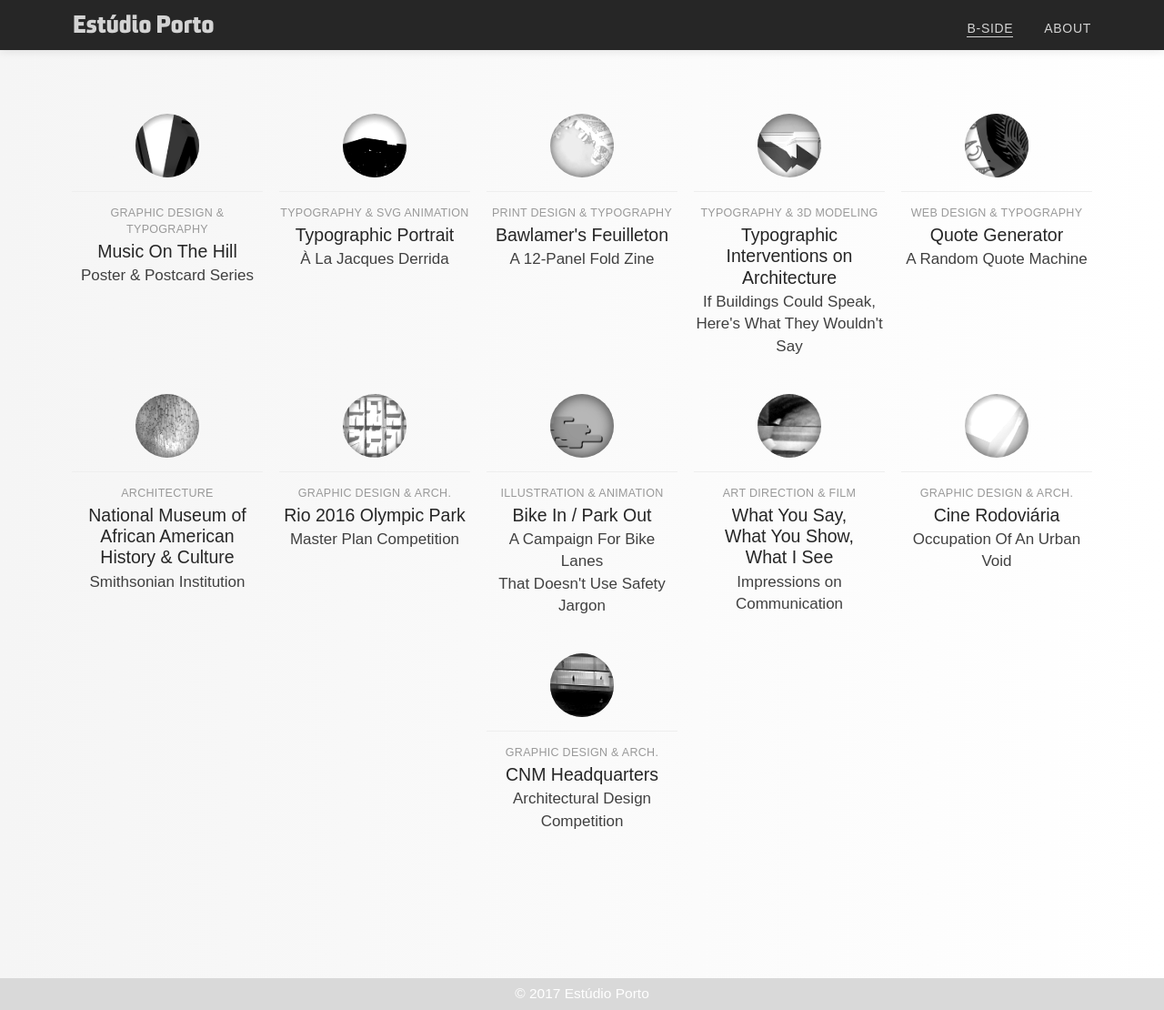
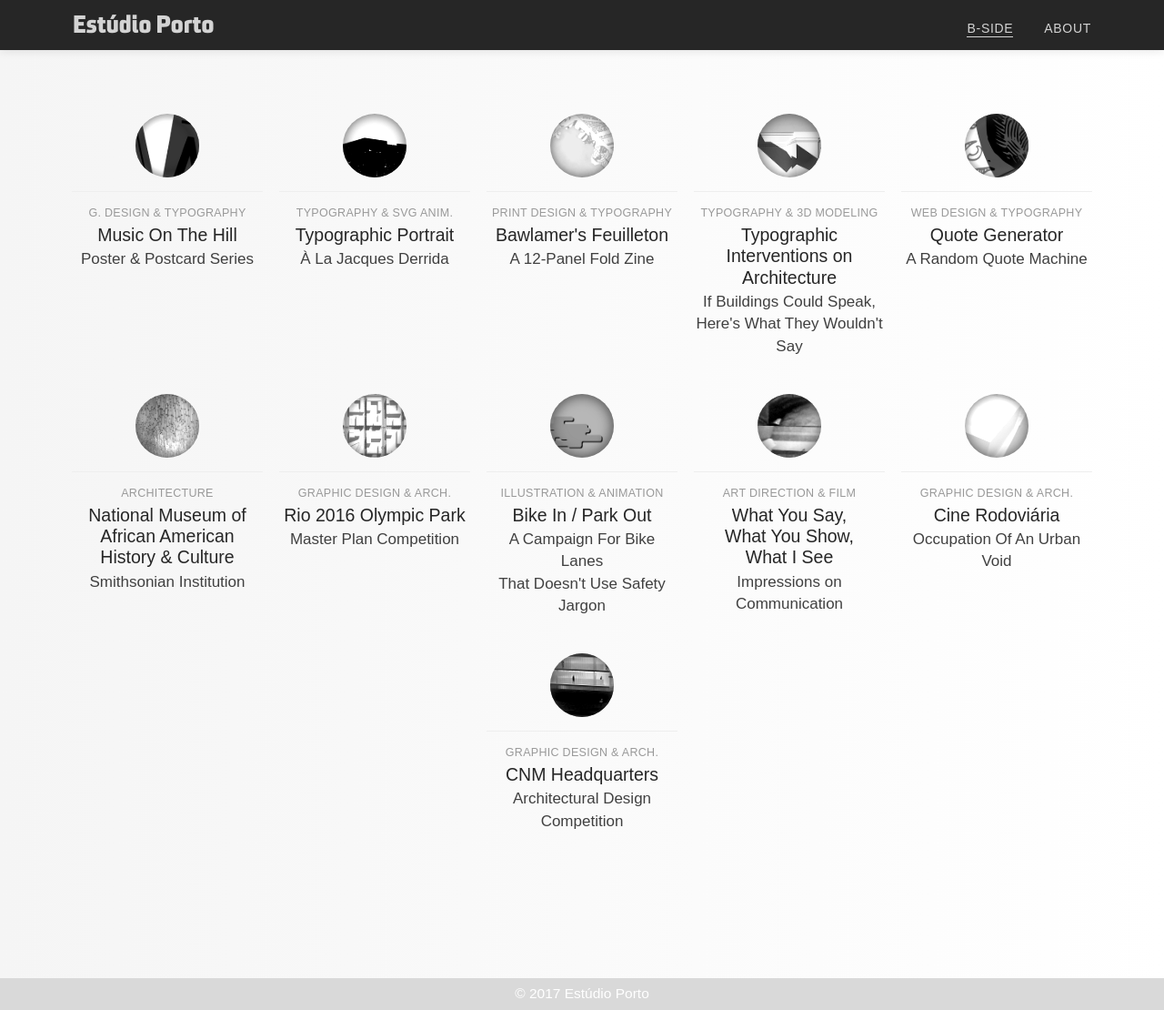
Before and after one commit to carolineportugal/estudioporto, a Jekyll site: the page built from b-side/index.html, in a window 1280 px wide and 1110 px high. Shown: the whole window at 91% size. Built offline with Jekyll 4.4.1, drawn with Linux system fonts in a browser that asks for light colours; nearby versions of some CDN libraries; some web fonts are replaced.

```diff
--- a/_b-side/music-on-the-hill.html
+++ b/_b-side/music-on-the-hill.html
@@ -5,7 +5,7 @@
 season: Winter 2013
 image: music-hill.png
 order: 11
-category: Graphic Design & Typography
+category: G. Design & Typography
 description: "A poster and postcard series for the music festival <span class=\"italic\">Music On The Hill</span>. Use of typography and compositional elements to capture different musical atmospheres (jazz & classical) and create a unified yet unique look from piece to piece."
 ---
 
--- a/_b-side/typographic-portrait.html
+++ b/_b-side/typographic-portrait.html
@@ -5,7 +5,7 @@
 season: Fall 2014
 order: 10
 image: typographic-portrait.png
-category: Typography & SVG animation
+category: Typography & SVG anim.
 description: "<span class=\"bold\">Deconstruction (ˌdē-kən-ˈstrək-shən)</span> is a philosophical movement and theory of literary criticism that questions traditional assumptions about certainty, identity, and truth; asserts that words can only refer to other words; and attempts to demonstrate how statements about any text subvert their own meanings: “In deconstruction, the critic claims there is no meaning to be found in the actual text, but only in the various, often mutually irreconcilable, ‘virtual texts’ constructed by readers in their search for meaning” (Rebecca Goldstein)."
 ---
 
```
